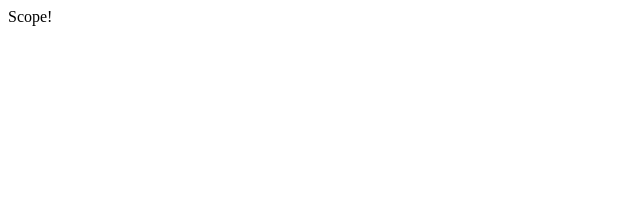
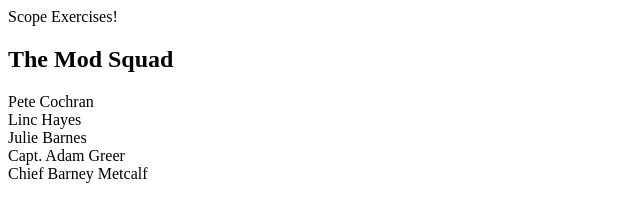
Before and after one commit to megcruzen/scope_exercises, a plain HTML site: page index.html in a window 1280 px wide. Shown: the whole page, without its empty margins (0-640 px from the left). Drawn offline with Linux system fonts and the light colour scheme.

Commit message:
Added ModSquad and Simon Says exercises

```diff
--- a/index.html
+++ b/index.html
@@ -9,8 +9,10 @@
 <body>
 
   <article>
-    Scope!
+    Scope Exercises!
   </article>
+
+  <article class="show-info"></article>
 
   <script src="cookies.js"></script>
   <script src="conjunction.js"></script>
--- a/modsquad.js
+++ b/modsquad.js
@@ -17,3 +17,22 @@
 
 document.querySelector(".show-info").innerHTML = HTMLRepresentation
 */
+
+
+{
+    const ModSquad = {
+        "members": ["Pete Cochran", "Linc Hayes", "Julie Barnes", "Capt. Adam Greer", "Chief Barney Metcalf"],
+        "series": {
+            "start": "1968",
+            "end": "1973"
+        },
+    }
+    // console.log("ModSquad Members:", ModSquad.members);
+    let infoContainer = document.querySelector(".show-info");
+    let HTMLTitle = `<h1>The Mod Squad</h1>`;
+    infoContainer.innerHTML = HTMLTitle;
+    ModSquad.members.forEach(member => {
+        let HTMLRepresentation = `<div>${member}</div>`
+        infoContainer.innerHTML += HTMLRepresentation;
+    });
+}
```
Also changed, not shown: simonsays.js (added, +42 -0 lines).
